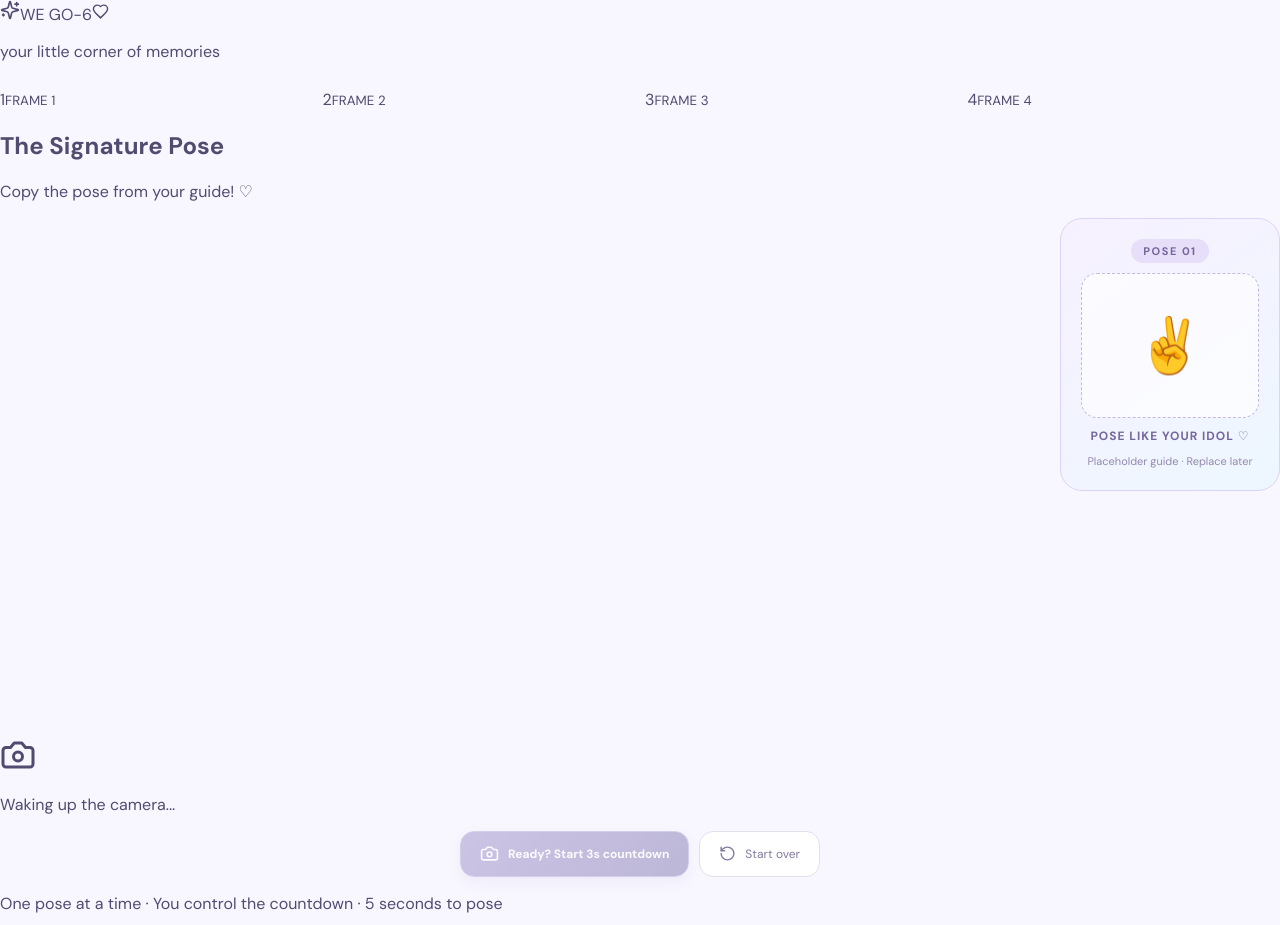
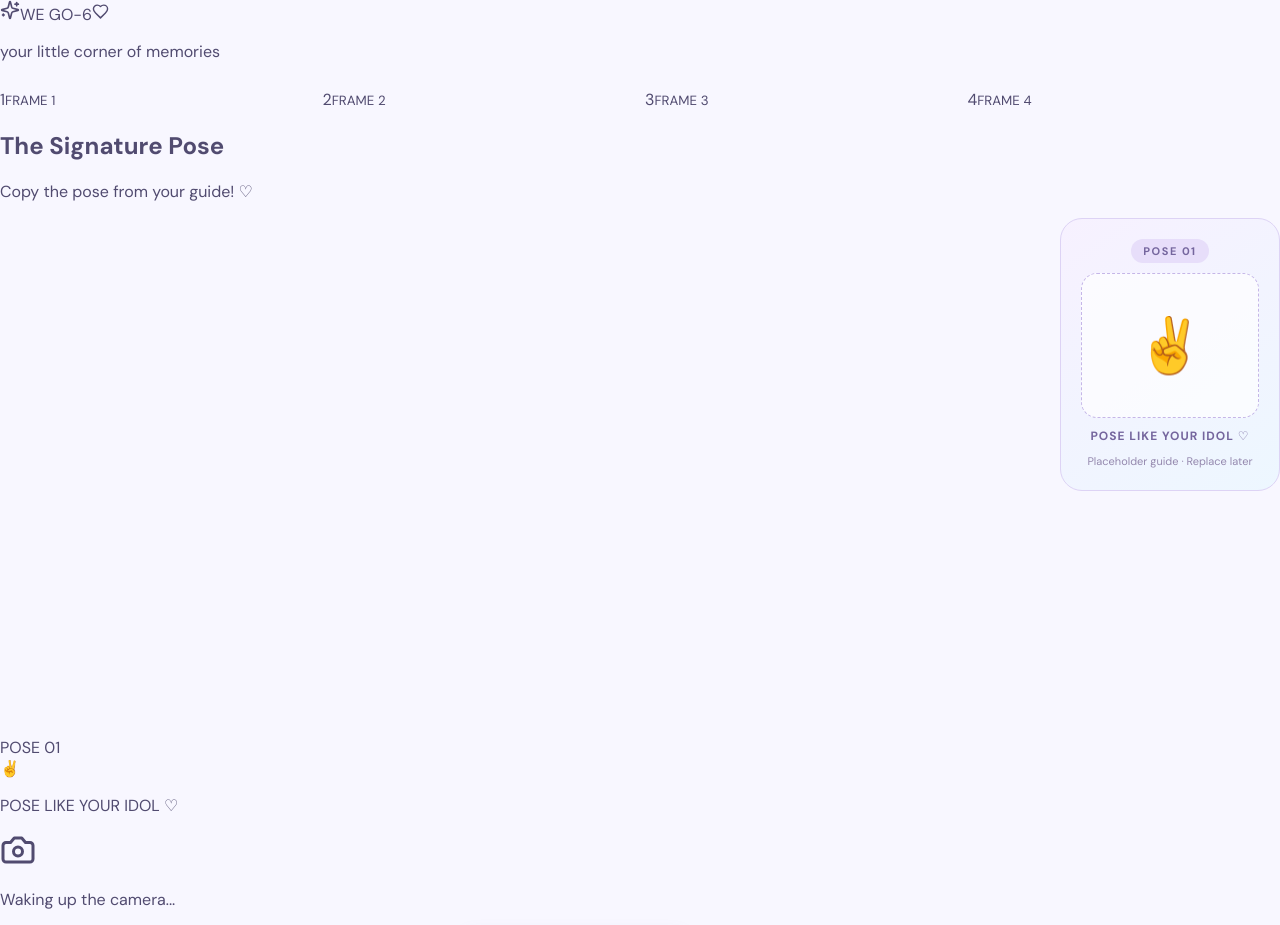
Before and after one commit to haeyeongie1004/wego6-four-cut-photobooth, a React (Vite) app: page / in a window 1280 px wide. Shown: the top 925 px of the page. Built offline with nearby package versions, Linux system fonts and the light colour scheme; no server answers.

Commit message:
Update App.jsx

```diff
--- a/src/App.jsx
+++ b/src/App.jsx
@@ -320,6 +320,16 @@ export default function App() {
               muted
               playsInline
             />
+<div className="pose-overlay">
+  <div className="pose-overlay-label">
+    {POSES[currentFrame].guideLabel}
+  </div>
+  <div className="pose-overlay-placeholder">
+    {POSES[currentFrame].guide}
+  </div>
+  <p>POSE LIKE YOUR IDOL ♡</p>
+</div>
+
 
             {!cameraReady && !error && (
               <div className="camera-overlay">
```
